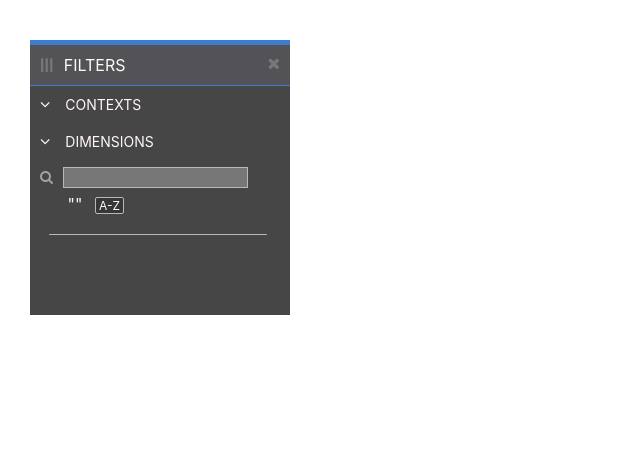
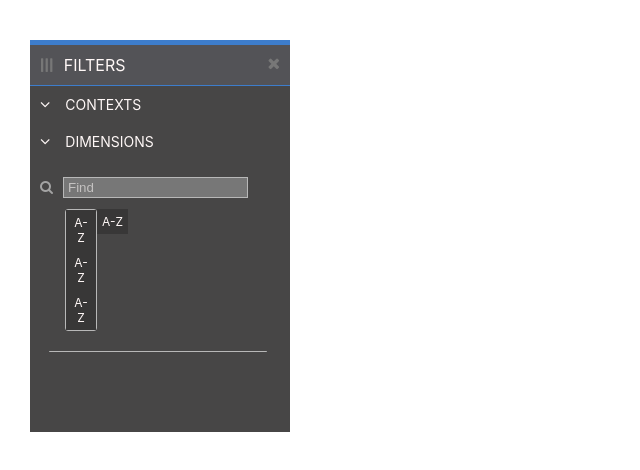
Before and after one commit to olizarevichroman/react-filters-widget, a React (Create React App) app: page / in a window 1280 px wide. Both pictures are taken after a click on the element 274 px from the left and 63 px from the top of the page. Shown: the top 470 px of the page, without its empty margins (0-640 px from the left). Built offline with nearby package versions, Linux system fonts and the light colour scheme; what flux would draw is missing.

Commit message:
added filters select, apply flex instead of weird positioning

```diff
--- a/src/App.css
+++ b/src/App.css
@@ -9,16 +9,10 @@
   background-color: #474646;
 }
 
-/* .dropdown-content-container
+.dropdown-content-container
 {
-  padding-right: 3px;
-  position: absolute;
-  left: 10px;
-  border: 1px solid #b8b8b8;
-  border-top: 5px solid #3d7dcc;
-  width: 230px;
-  z-index: 10;
-} */
+  border-bottom: 1px solid #777;
+}
 
 .scrollable::-webkit-scrollbar
 {
@@ -37,9 +31,16 @@
 
 .filter-elements-select
 {
-  width: 20px;
-  border-radius: 2px;
-  display: inline-block;
+  border: 1px solid #b8b8b8;
+  border-radius: 3px;
+  display: flex;
+  display: -webkit-flex;
+  flex-direction: column;
+  max-width: 35px;
+  position: relative;
+  top: 0;
+  z-index: 10;
+  box-sizing: border-box;
 }
 
 .text-wrapper
@@ -51,6 +52,9 @@
 .filter-elements-container
 {
   padding-left: 35px;
+  position: relative;
+  display: flex;
+  align-items: flex-start;
 }
 
 .dropdown-header span
@@ -74,6 +78,8 @@
 {
   display: inline-block;
   margin-left: 5px;
+  cursor: pointer;
+  font-size: 16px;
 }
 
 .filtersWidget
@@ -109,6 +115,7 @@
   content: "";
   display: block;
   border-bottom: 1px solid #b8b8b8;
+  flex-wrap: nowrap;
   transform: scaleX(0.85);
   position: relative;
   margin-top: 20px;
@@ -117,12 +124,14 @@
 
 .filter-element
 {
-  display: inline-block;
-  margin-left: 10px;
-  border-radius: 2px;
-  border: 1px solid #b8b8b8;
-  padding: 0px 3px 0px 3px;
+  /* border: 1px solid #b8b8b8; */
+  padding: 5px;
   font-size: 12px;
+  width: 20px;
+  box-sizing: content-box;
+  position: relative;
+  top: 0px;
+  flex-basis: content;
 }
 
 .dropdown-element
@@ -147,11 +156,11 @@
   padding: 10px;
 }
 
-.fa-angle-down
+/* .fa-angle-down
 {
   cursor: pointer;
   font-size: 16px;
-}
+} */
 
 .widget-content-container
 {
@@ -164,6 +173,10 @@
 {
   display: inline-block;
   padding: 10px;
+}
+
+.searchWrapper{
+  padding: 10px 0px 5px 0px;
 }
 
 .dropdown-header
@@ -179,6 +192,11 @@
   color: #fff8f7;
   padding: 2px;
   padding-left: 4px;
+}
+
+.searchWrapper input::placeholder
+{
+  color: #c4c2c1;
 }
 
 .open-close-thik:hover
@@ -203,6 +221,11 @@
 {
   color: #66abdd;
   font-size: 12px;
+  max-width: 110px;
+  white-space: nowrap;
+  overflow-x: hidden;
+  text-overflow: ellipsis;
+  position: absolute;
 }
 
 .dropdowns-container
--- a/src/ColumnsDropdown.js
+++ b/src/ColumnsDropdown.js
@@ -12,14 +12,26 @@ class ColumnsDropdown extends Component {
     {
         super(props);
 
+        this.reducer = this.reducer.bind(this);
+
         this.state = {
             columnsState: filterDataStore.getColumns(),
-            selectedColumns: filterDataStore.getColumns().filter(c => c.checked).map(c => c.columnName),
+            selectedColumns: filterDataStore.getColumns().filter(c => c.checked).map(c => c.columnName).reduce(this.reducer, ""),
             isContentVisible: false
         }
 
         this.handleColumnsChanged = this.handleColumnsChanged.bind(this);
         this.toggleContent = this.toggleContent.bind(this);
+    }
+
+    reducer(previous, current, index)
+    {
+        if (index === 0)
+        {
+            return current;
+        }
+
+        return `${previous}, ${current}`;
     }
 
     toggleContent()
@@ -32,7 +44,8 @@ class ColumnsDropdown extends Component {
     handleColumnsChanged()
     {
         this.setState({
-            columnsState: filterDataStore.getColumns()
+            columnsState: filterDataStore.getColumns(),
+            selectedColumns: filterDataStore.getColumns().filter(c => c.checked).map(c => c.columnName).reduce(this.reducer, "")
         })
     }
 
@@ -53,6 +66,7 @@ class ColumnsDropdown extends Component {
                     toogle = {this.toggleContent}
                     name = "DIMENSIONS"
                     selectedValues = {this.state.selectedColumns}
+                    isContentVisible = {this.state.isContentVisible}
                 />
 
                 {this.state.isContentVisible &&
--- a/src/DropdownArrow.js
+++ b/src/DropdownArrow.js
@@ -2,8 +2,10 @@ import React, { Component } from 'react';
 
 class DropdownArrow extends Component {
     render() {
+        var iconClassName = this.props.isContentVisible ? "fa-angle-up" : "fa-angle-down";
+
         return (
-            <i className="fa fa-angle-down dropdown-arrow" onClick={this.props.toogle}></i>
+            <i className = {`fa ${iconClassName} dropdown-arrow`} onClick={this.props.toogle}></i>
         );
     }
 }
--- a/src/DropdownHeader.js
+++ b/src/DropdownHeader.js
@@ -6,7 +6,7 @@ export default class DropdownHeader extends Component {
     render() {
         return (
             <div className="dropdown-header">
-                    <DropdownArrow toogle={this.props.toogle}/>
+                    <DropdownArrow toogle={this.props.toogle} isContentVisible = {this.props.isContentVisible}/>
                     <span className="header-label">{this.props.name}</span>
                     <span className="selectedValues">{this.props.selectedValues}</span>
             </div>
--- a/src/FilterElement.js
+++ b/src/FilterElement.js
@@ -8,7 +8,7 @@ class FilterElement extends Component {
 
         this.isActive = false;
         this.onClick = this.onClick.bind(this);
-        this.backgrounds = {active: "#7d7d78", inactive: "#383737"};
+        this.backgrounds = {active: "#595855", inactive: "#383737"};
         this.state = {"backgroundColor": this.backgrounds.inactive};
     }
 
--- a/src/FilterElementsSelect.js
+++ b/src/FilterElementsSelect.js
@@ -1,11 +1,14 @@
 import React, { Component } from 'react';
+import FilterElement from './FilterElement';
 
 class FilterElementsSelect extends Component {
 
     render() {
         return (
             <div className="filter-elements-select">
-                <p className="text-wrapper">""</p>
+                <FilterElement label="A-Z"/>
+                <FilterElement label="A-Z"/>
+                <FilterElement  label="A-Z"/>
             </div>
         );
     }
--- a/src/SearchComponent.js
+++ b/src/SearchComponent.js
@@ -8,7 +8,7 @@ class SearchComponent extends Component {
         return (
             <div className="searchWrapper">
                 <i className="fa fa-search"/>
-                <input type="text"/>
+                <input type="text" placeholder="Find"/>
             </div>
         );
     }
--- a/src/TablesDropdown.js
+++ b/src/TablesDropdown.js
@@ -53,6 +53,7 @@ class TablesDropdown extends Component {
                     toogle = {this.toggleContent}
                     name = "CONTEXTS"
                     selectedValues = {this.state.selectedTables}
+                    isContentVisible = {this.state.isContentVisible}
                 />
 
                 {this.state.isContentVisible &&
```
